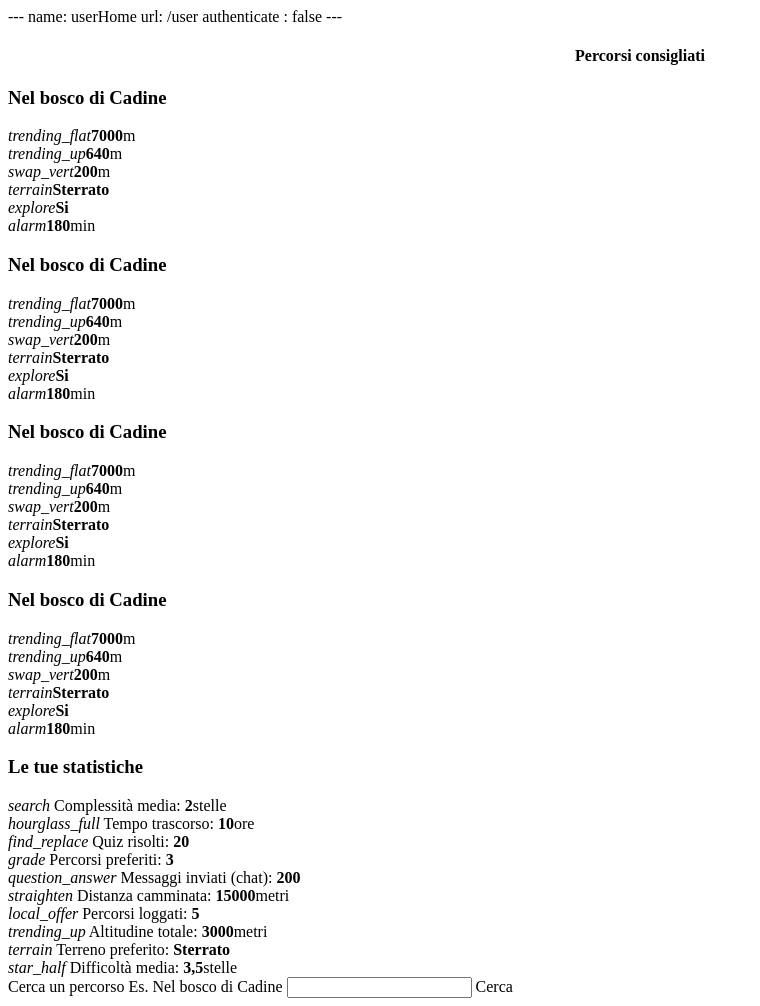
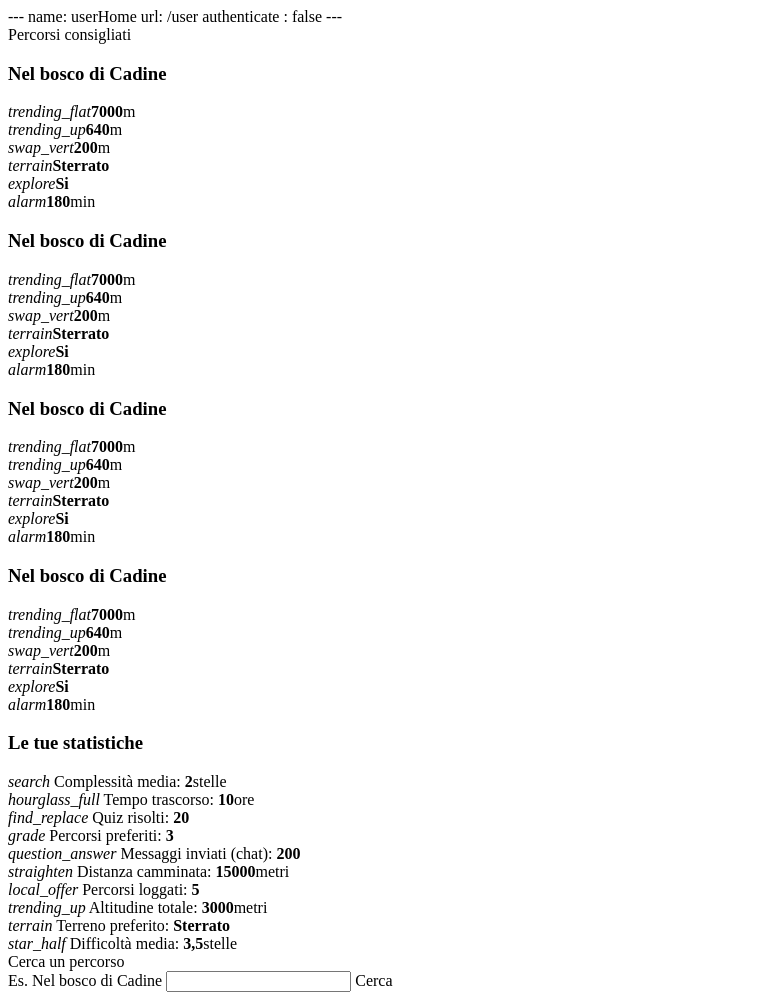
Before and after one commit to mion00/LetsMoove, a Python web app: template client/templates/userHome.html in a window 1280 px wide. Shown: the whole page, without its empty margins (0-760 px from the left). Run offline with Jinja, Linux system fonts and the light colour scheme; the template is opened without the code that fills it, so the values that code supplies are empty.

Commit message:
Sistemazione userHome dopo aggiornamento angular material

```diff
--- a/client/templates/userHome.html
+++ b/client/templates/userHome.html
@@ -3,20 +3,24 @@ name: userHome
 url: /user
 authenticate : false
 ---
+<div layout="column" layout-fill layout-align="center" ng-cloack>
 
-<div ng-controller="pathsController as pathsCtrl" style="width:100%;" layout="row" flex="grow" layout-md="column"
-     layout-sm="column" layout-align="center center">
-    <md-card style="width:100%">
-        <md-card-content layout="stretch">
-            <ui-gmap-google-map center='pathsCtrl.location' zoom='pathsCtrl.zoom' style="height:500px;width:100%;">
+    <div ng-controller="pathsController as pathsCtrl" layout-sm="column" layout-gt-sm="row">
+        <md-card flex="grow">
+            <md-card-content flex>
+                <ui-gmap-google-map center='pathsCtrl.location' zoom='pathsCtrl.zoom'>
                 <ui-gmap-markers models='pathsCtrl.markers' coords="'self'" options="'options'"></ui-gmap-markers>
             </ui-gmap-google-map>
         </md-card-content>
     </md-card>
-    <md-card style="max-width: 300px;">
-        <md-content>
-            <md-list>
-                <h4 align="center">Percorsi consigliati</h4>
+        <md-card flex>
+            <md-card-title>
+                <md-card-title-text style="text-align: center;">
+                    Percorsi consigliati
+                </md-card-title-text>
+            </md-card-title>
+            <md-card-content>
+                <md-list layout-sm="row" layout-gt-sm="column" layout-wrap layout-align="space-around">
                 <md-list-item class="md-3-line">
                     <div class="md-list-item-text">
                         <div layout="column" layout-align="center center">
@@ -149,21 +153,21 @@ authenticate : false
                     </div>
                 </md-list-item>
             </md-list>
-        </md-content>
+            </md-card-content>
     </md-card>
 </div>
-<div layout="row">
-    <md-card>
+    <div layout="row" layout-align="center start">
+        <md-card flex>
         <md-card-title layout-align="center center">
             <h3>Le tue statistiche</h3>
         </md-card-title>
         <md-card-content>
-            <div layout="row" layout-sm="column" layout-md="column">
-                <div layout="column">
-                    <md-list>
+            <div layout-gt-sm="row" layout-sm="column" layout-align="space-around stretch">
+
+                <md-list layout="column">
                         <md-list-item class="md-3-line">
                             <div class="md-list-item-text">
-                                <div layout="row" layout-align="start center">
+                                <div layout="row" layout-align="center">
                                     <i class="material-icons">search</i>
                                     <label>Complessità media:</label>
                                     <strong class="italic spaced">2</strong>stelle
@@ -173,7 +177,7 @@ authenticate : false
                         </md-list-item>
                         <md-list-item class="md-3-line">
                             <div class="md-list-item-text">
-                                <div layout="row" layout-align="start center">
+                                <div layout="row" layout-align="center center">
                                     <i class="material-icons">hourglass_full</i>
                                     <label>Tempo trascorso:</label>
                                     <strong class="italic spaced">10</strong>ore
@@ -183,7 +187,7 @@ authenticate : false
                         </md-list-item>
                         <md-list-item class="md-3-line">
                             <div class="md-list-item-text">
-                                <div layout="row" layout-align="start center">
+                                <div layout="row" layout-align="center center">
                                     <i class="material-icons">find_replace</i>
                                     <label>Quiz risolti:</label>
                                     <strong class="italic spaced">20</strong>
@@ -193,7 +197,7 @@ authenticate : false
                         </md-list-item>
                         <md-list-item class="md-3-line">
                             <div class="md-list-item-text">
-                                <div layout="row" layout-align="start center">
+                                <div layout="row" layout-align="center center">
                                     <i class="material-icons">grade</i>
                                     <label>Percorsi preferiti:</label>
                                     <strong class="italic spaced">3</strong>
@@ -203,7 +207,7 @@ authenticate : false
                         </md-list-item>
                         <md-list-item class="md-3-line">
                             <div class="md-list-item-text">
-                                <div layout="row" layout-align="start center">
+                                <div layout="row" layout-align="center center">
                                     <i class="material-icons">question_answer</i>
                                     <label>Messaggi inviati (chat):</label>
                                     <strong class="italic spaced">200</strong>
@@ -212,12 +216,11 @@ authenticate : false
                             <md-divider></md-divider>
                         </md-list-item>
                     </md-list>
-                </div>
-                <div layout="column">
-                    <md-list>
+
+                <md-list layout="column">
                         <md-list-item class="md-3-line">
                             <div class="md-list-item-text">
-                                <div layout="row" layout-align="start center">
+                                <div layout="row" layout-align="center center">
                                     <i class="material-icons">straighten</i>
                                     <label>Distanza camminata</label>:</label>
                                     <strong class="italic spaced">15000</strong>metri
@@ -227,7 +230,7 @@ authenticate : false
                         </md-list-item>
                         <md-list-item class="md-3-line">
                             <div class="md-list-item-text">
-                                <div layout="row" layout-align="start center">
+                                <div layout="row" layout-align="center center">
                                     <i class="material-icons">local_offer</i>
                                     <label>Percorsi loggati:</label>
                                     <strong class="italic spaced">5</strong>
@@ -237,7 +240,7 @@ authenticate : false
                         </md-list-item>
                         <md-list-item class="md-3-line">
                             <div class="md-list-item-text">
-                                <div layout="row" layout-align="start center">
+                                <div layout="row" layout-align="center center">
                                     <i class="material-icons">trending_up</i>
                                     <label>Altitudine totale:</label>
                                     <strong class="italic spaced">3000</strong>metri
@@ -247,7 +250,7 @@ authenticate : false
                         </md-list-item>
                         <md-list-item class="md-3-line">
                             <div class="md-list-item-text">
-                                <div layout="row" layout-align="start center">
+                                <div layout="row" layout-align="center center">
                                     <i class="material-icons">terrain</i>
                                     <label>Terreno preferito:</label>
                                     <strong class="italic spaced">Sterrato</strong>
@@ -257,7 +260,7 @@ authenticate : false
                         </md-list-item>
                         <md-list-item class="md-3-line">
                             <div class="md-list-item-text">
-                                <div layout="row" layout-align="start center">
+                                <div layout="row" layout-align="center center">
                                     <i class="material-icons">star_half</i>
                                     <label>Difficoltà media:</label>
                                     <strong class="italic spaced">3,5</strong>stelle
@@ -265,25 +268,27 @@ authenticate : false
                             </div>
                             <md-divider></md-divider>
                         </md-list-item>
-                    </md-list>
-                </div>
+                </md-list>
             </div>
         </md-card-content>
     </md-card>
-</div>
-<div layout="row">
-    <md-card>
+        <md-card flex>
+            <md-card-title>
+                <md-card-title-text style="text-align: center;">
+                    Cerca un percorso
+                </md-card-title-text>
+            </md-card-title>
         <md-card-content>
             <div layout="row" layout-align="center center">
-                <label>Cerca un percorso</label>
                 <md-input-container>
                     <label>Es. Nel bosco di Cadine</label>
                     <input type="text">
                 </md-input-container>
-                <md-button class="md-raised md-primary">
-                    <a class="button" ng-click="log()">Cerca</a>
+                <md-button class="md-raised md-primary">Cerca
                 </md-button>
             </div>
         </md-card-content>
     </md-card>
+    </div>
+
 </div>
```
